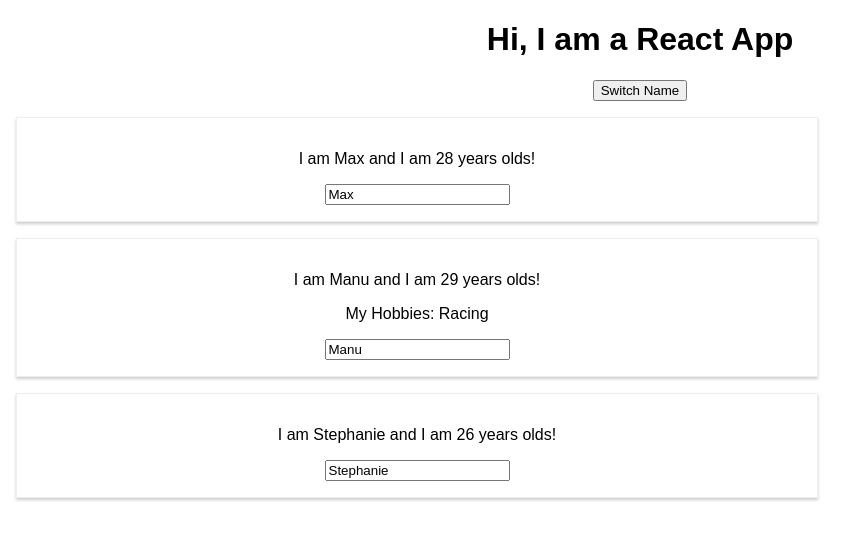
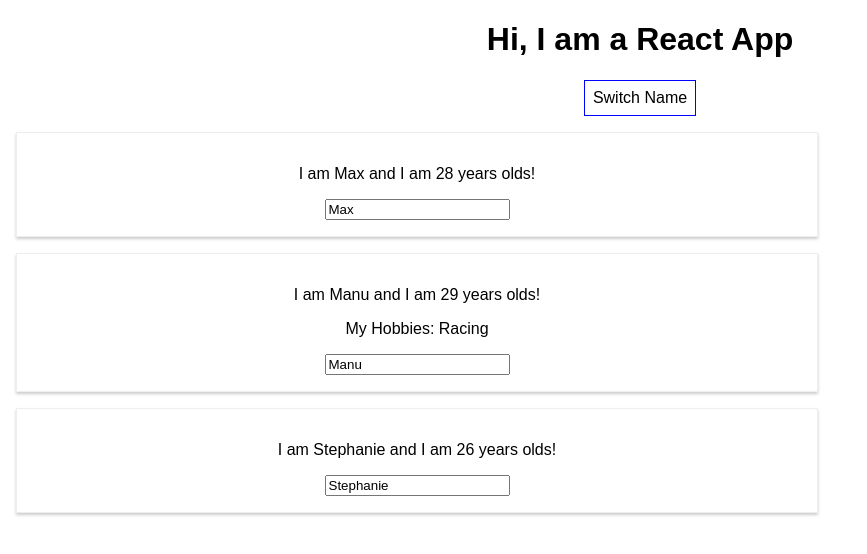
Before and after one commit to haluskua/react-complete-guide, a React (Create React App) app: page / in a window 1280 px wide. Shown: the top 554 px of the page, without its empty margins (0-867 px from the left). Built offline with nearby package versions, Linux system fonts and the light colour scheme.

Commit message:
using inline style elements

```diff
--- a/src/App.js
+++ b/src/App.js
@@ -44,10 +44,20 @@
     })
   }
   render() {
+    const style = {
+      backgroundColor: 'white',
+      font: 'inherit',
+      border: '1px solid blue',
+      padding: '8px',
+      cursor: 'pointer'
+    }
     return (
       <div className="App">
         <h1>Hi, I am a React App</h1>
-        <button onClick={() => this.switchNameHandler('Maximilian!!!')}>Switch Name</button>
+        <button style = {
+          style
+        }
+        onClick={() => this.switchNameHandler('Maximilian!!!')}>Switch Name</button>
         <Person
           name={this.state.persons[0].name}
           age={this.state.persons[0].age} />
```
